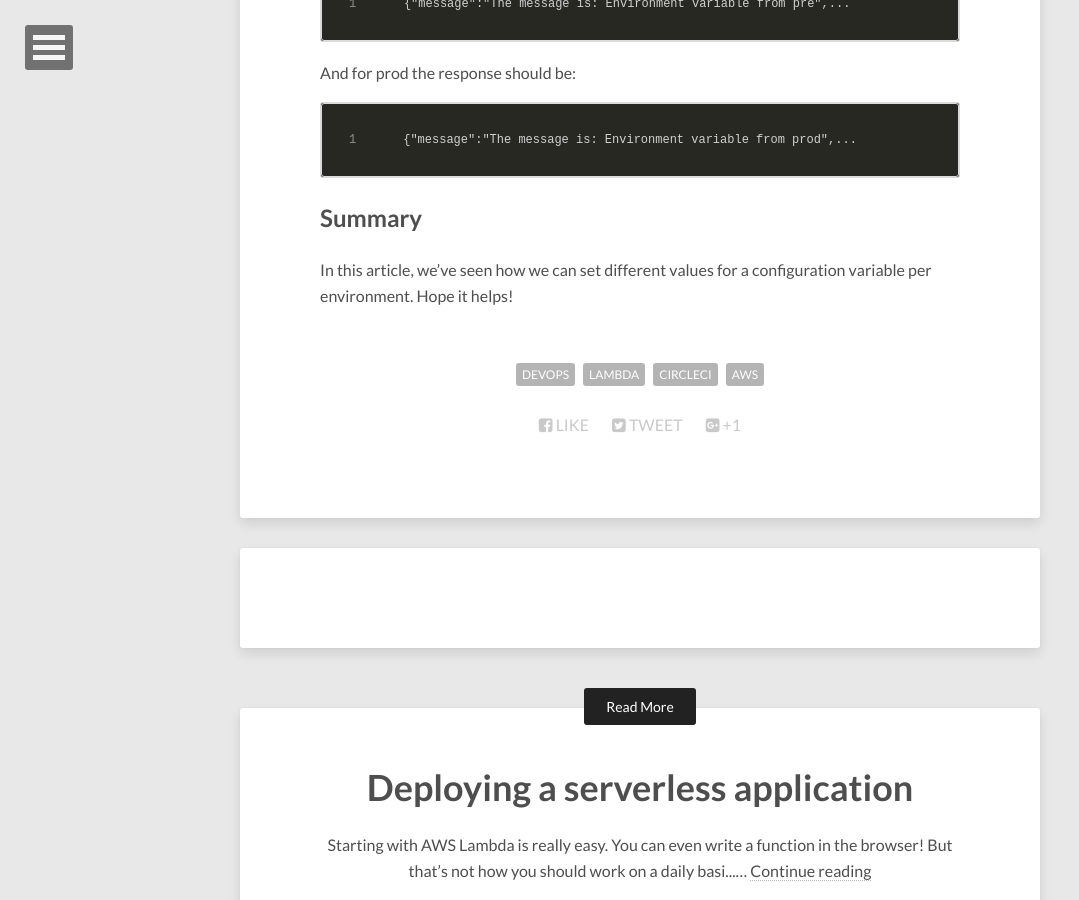
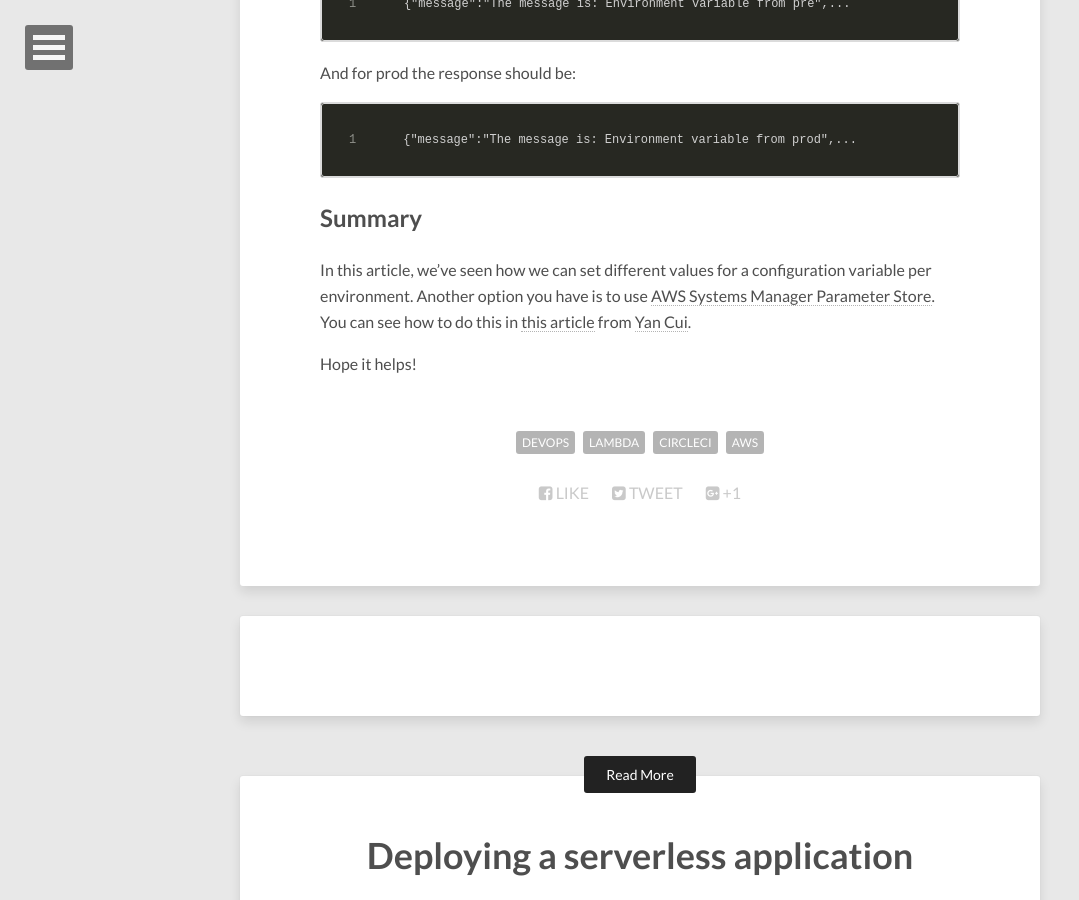
Before and after one commit to vgaltes/vgaltes.github.io, a Jekyll site: the page built from _posts/2018-05-16-using-different-configuration-per-stage.md, in a window 1280 px wide and 900 px high, scrolled down 5096 px. Shown: the whole window, without its empty margins (0-1079 px from the left). Built offline with Jekyll 4.4.1, drawn with Linux system fonts in a browser that asks for light colours; nearby versions of some CDN libraries; comment, search, counter and statistics services are not loaded.

Commit message:
Added parameter store clarification

````diff
--- a/_posts/2018-05-16-using-different-configuration-per-stage.md
+++ b/_posts/2018-05-16-using-different-configuration-per-stage.md
@@ -196,4 +196,7 @@ And for prod the response should be:
 ```
 
 ## Summary
-In this article, we've seen how we can set different values for a configuration variable per environment. Hope it helps!
+In this article, we've seen how we can set different values for a configuration variable per environment. Another option you have is to use [AWS Systems Manager Parameter Store](https://docs.aws.amazon.com/systems-manager/latest/userguide/systems-manager-paramstore.html). You can see how to do this in [this article](https://theburningmonk.com/2017/09/you-should-use-ssm-parameter-store-over-lambda-env-variables/) from [Yan Cui](https://twitter.com/theburningmonk).
+
+
+Hope it helps!
````
